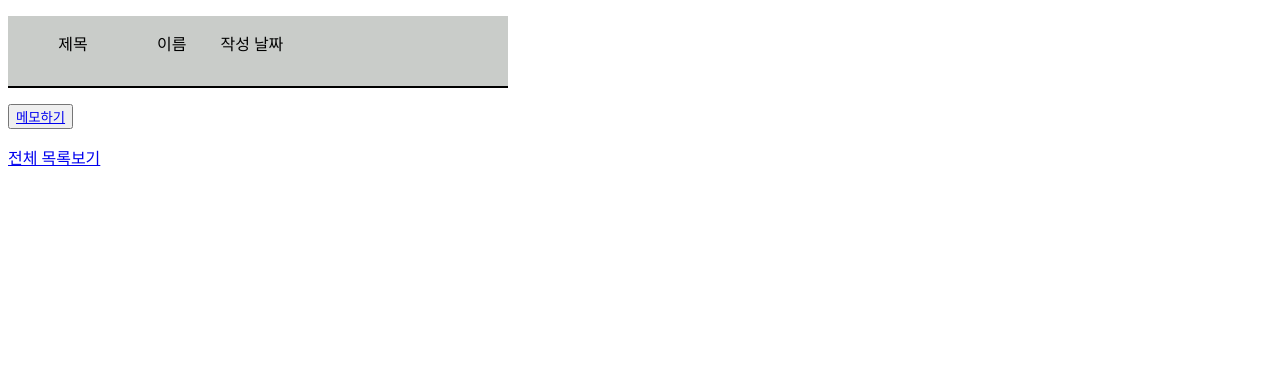
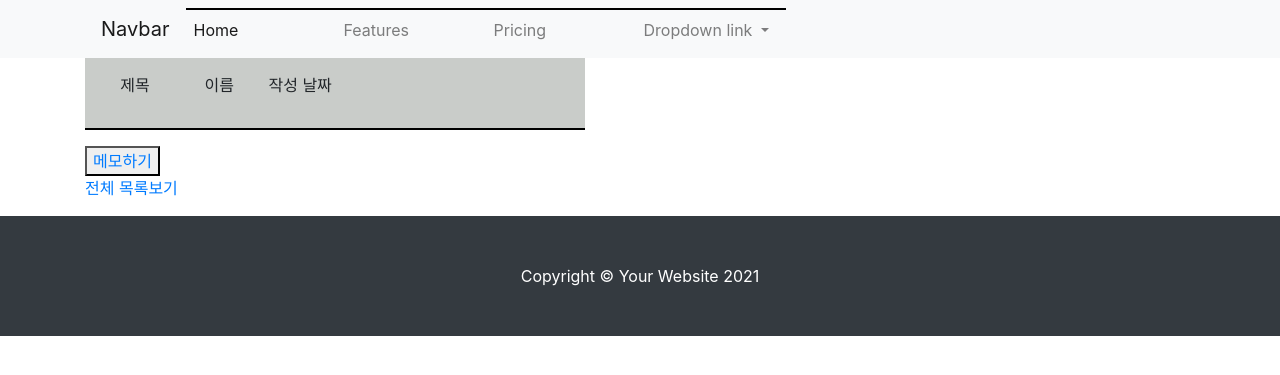
Before and after one commit to kgkg6678/django_tutorial_2022, a Django app: page / in a window 1280 px wide. Shown: the top 375 px of the page. Run offline with Django 3.2, Linux system fonts and the light colour scheme; data that the repository does not hold is empty.

Commit message:
템플릿 파일 상속 정리, base.html, index.html

```diff
--- a/django_tutorial/templates/index.html
+++ b/django_tutorial/templates/index.html
@@ -1,9 +1,7 @@
-<!DOCTYPE html>
-<html lang="en">
-<head>
-    <meta charset="UTF-8">
-    <meta http-equiv="X-UA-Compatible" content="IE=edge">
-    <meta name="viewport" content="width=device-width, initial-scale=1.0">
+{% extends "./partials/base.html" %}
+{% block title %}장고 프로젝트 홈{% endblock %}
+
+{% block part_style %}
     <title>Document</title>
     <style>
         .article_box{
@@ -31,10 +29,11 @@
             display: inline-block;
         }
     </style>
+    {% endblock %}
 </head>
 <body>
 
-
+    {% block content %}
     <div class="article_box">
         <p><span> 제목 </span> <span> 이름 </span> <span>작성 날짜 </span></p>
         <ul>
@@ -47,6 +46,7 @@
 
     <button type="button"><a href="/community/write/">메모하기</a> </button>
     <p><a href="/community/list/">전체 목록보기</a></p>
+    {% endblock %}
 
 </body>
 </html>
--- /dev/null
+++ b/django_tutorial/templates/partials/base.html
@@ -0,0 +1,34 @@
+<!DOCTYPE html>
+<html lang="en">
+<head>
+    <meta charset="UTF-8">
+    <meta http-equiv="X-UA-Compatible" content="IE=edge">
+    <meta name="viewport" content="width=device-width, initial-scale=1.0">
+    <!-- bootstrap -->
+    <link rel="stylesheet" href="https://cdn.jsdelivr.net/npm/bootstrap@4.6.1/dist/css/bootstrap.min.css" integrity="sha384-zCbKRCUGaJDkqS1kPbPd7TveP5iyJE0EjAuZQTgFLD2ylzuqKfdKlfG/eSrtxUkn" crossorigin="anonymous">
+    <script src="https://cdn.jsdelivr.net/npm/jquery@3.5.1/dist/jquery.slim.min.js" integrity="sha384-DfXdz2htPH0lsSSs5nCTpuj/zy4C+OGpamoFVy38MVBnE+IbbVYUew+OrCXaRkfj" crossorigin="anonymous"></script>
+<script src="https://cdn.jsdelivr.net/npm/bootstrap@4.6.1/dist/js/bootstrap.bundle.min.js" integrity="sha384-fQybjgWLrvvRgtW6bFlB7jaZrFsaBXjsOMm/tB9LTS58ONXgqbR9W8oWht/amnpF" crossorigin="anonymous">
+
+</script>
+
+<title>{% block title %}장고 첫 프로젝트{% endblock %}</title>
+<style>
+
+</style>
+{% block part_style %}{% endblock %}
+
+</head>
+
+<body>
+
+    {% include './nav.html' %}
+    <div class="container">
+        <div id="content">
+            {% block content %}{% endblock %}
+        </div>
+    </div>
+    {% include './footer.html' %}
+
+
+</body>
+</html>
--- /dev/null
+++ b/django_tutorial/templates/partials/footer.html
@@ -0,0 +1,3 @@
+<footer class="py-5 bg-dark">
+    <div class="container"><p class="m-0 text-center text-white">Copyright &copy; Your Website 2021</p></div>
+</footer>
--- /dev/null
+++ b/django_tutorial/templates/partials/nav.html
@@ -0,0 +1,40 @@
+<!-- <style>
+
+  .nav_bar{
+    width: 80vw;
+    margin: 0 auto;
+  } -->
+</style>
+<div class="bg-light">
+<div class="nav_bar container">
+<nav class="navbar navbar-expand-lg navbar-light bg-light">
+    <a class="navbar-brand" href="#">Navbar</a>
+    <button class="navbar-toggler" type="button" data-toggle="collapse" data-target="#navbarNavDropdown" aria-controls="navbarNavDropdown" aria-expanded="false" aria-label="Toggle navigation">
+      <span class="navbar-toggler-icon"></span>
+    </button>
+    <div class="collapse navbar-collapse" id="navbarNavDropdown">
+      <ul class="navbar-nav">
+        <li class="nav-item active">
+          <a class="nav-link" href="#">Home <span class="sr-only">(current)</span></a>
+        </li>
+        <li class="nav-item">
+          <a class="nav-link" href="#">Features</a>
+        </li>
+        <li class="nav-item">
+          <a class="nav-link" href="#">Pricing</a>
+        </li>
+        <li class="nav-item dropdown">
+          <a class="nav-link dropdown-toggle" href="#" id="navbarDropdownMenuLink" role="button" data-toggle="dropdown" aria-expanded="false">
+            Dropdown link
+          </a>
+          <div class="dropdown-menu" aria-labelledby="navbarDropdownMenuLink">
+            <a class="dropdown-item" href="#">Action</a>
+            <a class="dropdown-item" href="#">Another action</a>
+            <a class="dropdown-item" href="#">Something else here</a>
+          </div>
+        </li>
+      </ul>
+    </div>
+  </nav>
+</div>
+</div>
```
